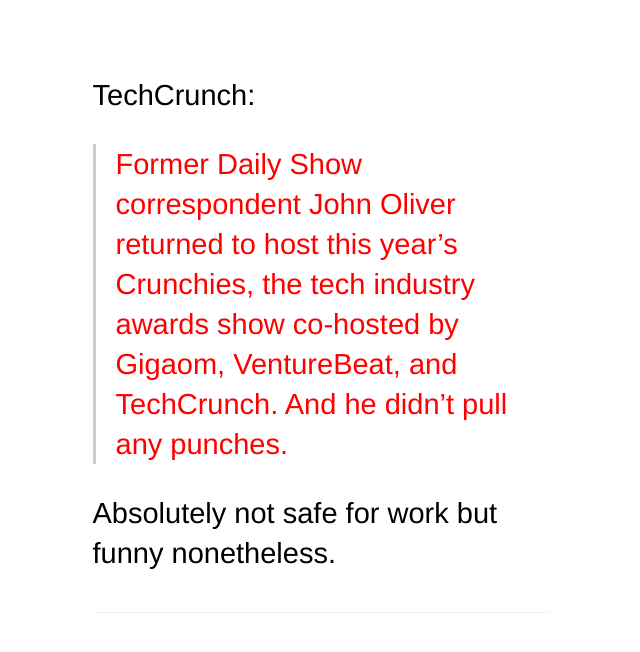
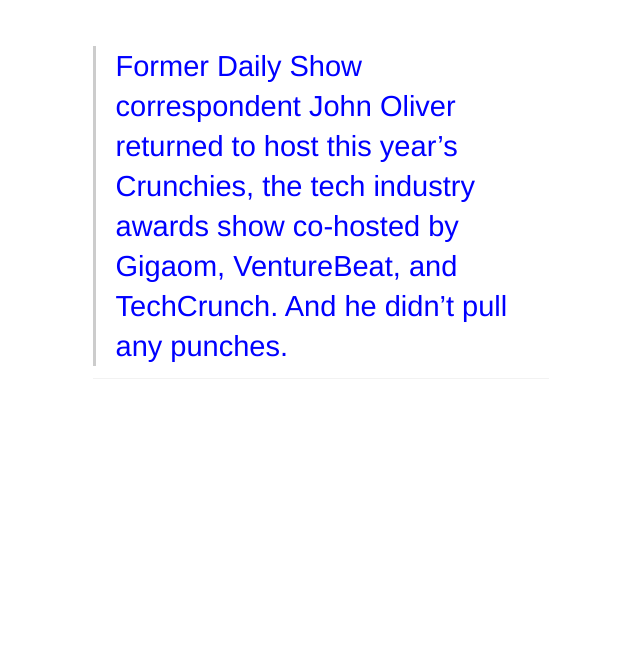
Before and after one commit to ChumpChief/TestPages, a plain HTML site: page looptiny.htm in a window 1280 px wide. Shown: the whole page, without its empty margins (300-940 px from the left). Drawn offline with Linux system fonts and the light colour scheme.

Commit message:
removed p tags

```diff
--- a/looptiny.htm
+++ b/looptiny.htm
@@ -54,7 +54,7 @@ body {
 }
 
 .post blockquote {
-	color: red;
+	color: blue;
 	display: block;
 	padding: 0px 0px 0px 20px;
 	margin: 0px 0px 2px;
@@ -73,9 +73,7 @@ body {
 				<div class="container">
 					<div class="post">
                         <div class="linked">
-                    	    <p>TechCrunch:</p>
 							<blockquote>Former Daily Show correspondent John Oliver returned to host this year’s Crunchies, the tech industry awards show co-hosted by Gigaom, VentureBeat, and TechCrunch. And he didn’t pull any punches.</blockquote>
-							<p>Absolutely not safe for work but funny nonetheless.</p>
                         </div>
                     </div>
                 </div>
```
